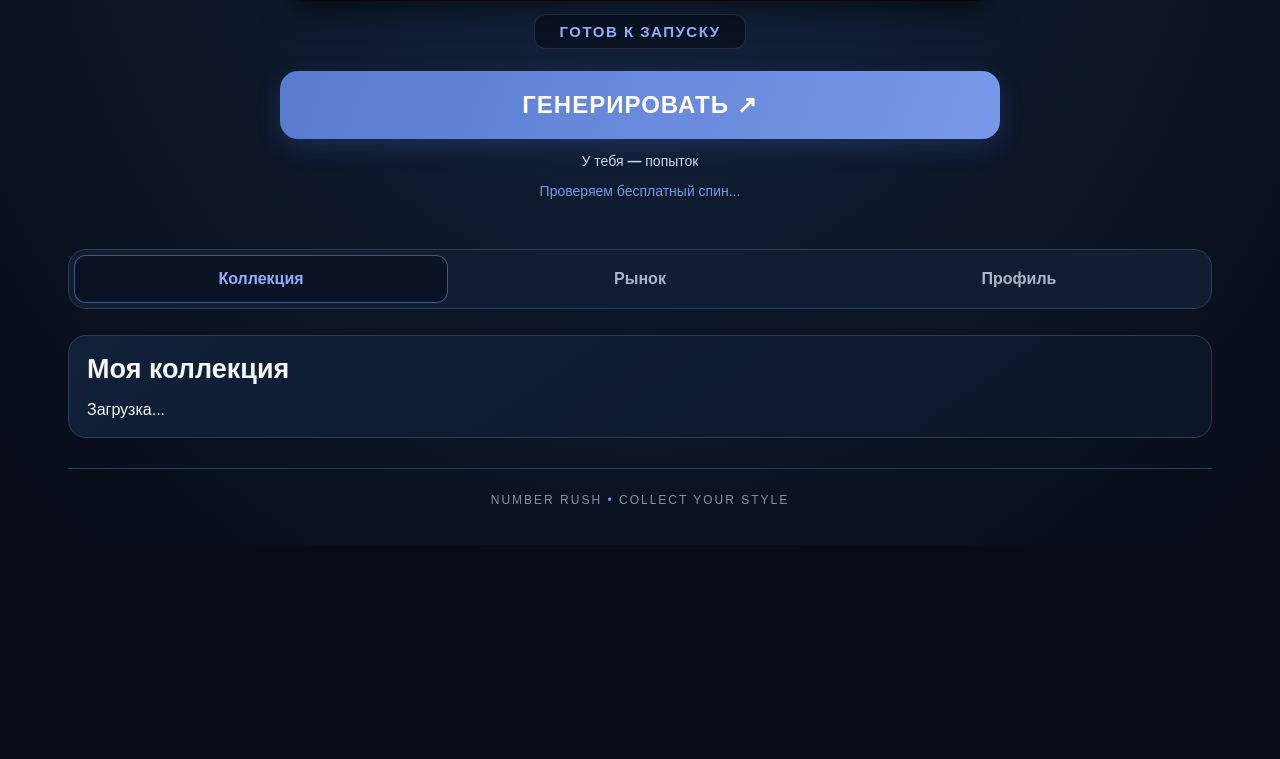
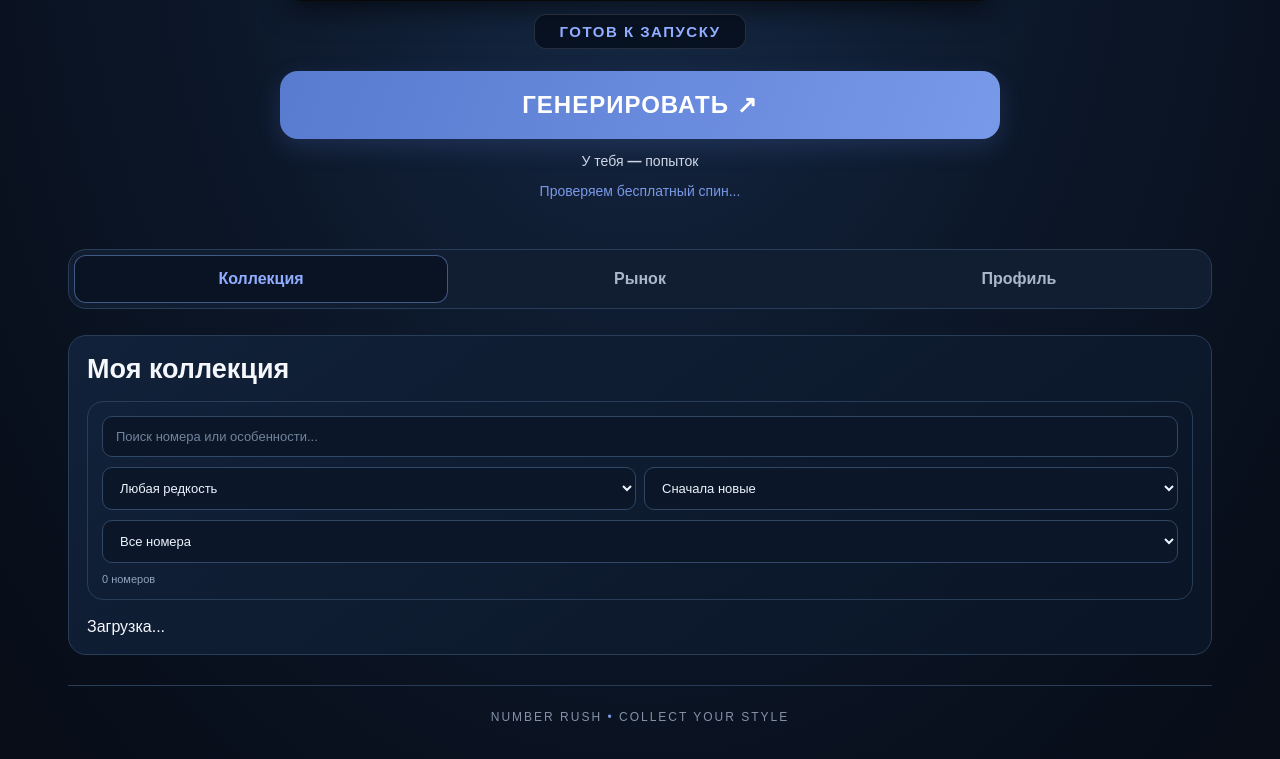
Before and after one commit to babytaape-sketch/number-rush, a plain HTML site: page web/index.html in a window 1280 px wide. Shown: the part 447-1206 px from the top of the page. Before the commit the page ends 992 px from the top, so only its background shows below. Drawn offline with Linux system fonts and the light colour scheme; files that its build step writes are made by us from their sources; files whose address does not match are found by name.

Commit message:
Add collection filter controls

```diff
--- a/web/index.html
+++ b/web/index.html
@@ -6,7 +6,7 @@
   <meta name="viewport" content="width=device-width, initial-scale=1, viewport-fit=cover">
   <meta name="theme-color" content="#080b10">
   <title>NUMBER RUSH</title>
-  <link rel="stylesheet" href="/static/style.css?v=23">
+  <link rel="stylesheet" href="/static/style.css?v=24">
   <script src="https://telegram.org/js/telegram-web-app.js"></script>
 </head>
 <body>
@@ -49,6 +49,32 @@
 
     <section id="collection" class="panel">
       <h2>Моя коллекция</h2>
+      <div class="market-tools collection-tools">
+        <input id="collection-search" class="market-search" type="search" placeholder="Поиск номера или особенности...">
+        <div class="market-filter-row">
+          <select id="collection-rarity" class="market-select">
+            <option value="all">Любая редкость</option>
+            <option value="Common">Обычный</option>
+            <option value="Uncommon">Необычный</option>
+            <option value="Rare">Редкий</option>
+            <option value="Epic">Эпический</option>
+            <option value="Legendary">Легендарный</option>
+            <option value="Mythic">Мифический</option>
+          </select>
+          <select id="collection-sort" class="market-select">
+            <option value="newest">Сначала новые</option>
+            <option value="cheap">Сначала дешевле</option>
+            <option value="expensive">Сначала дороже</option>
+            <option value="rarity">По редкости</option>
+          </select>
+        </div>
+        <select id="collection-status" class="market-select">
+          <option value="all">Все номера</option>
+          <option value="listed">Выставленные на рынок</option>
+          <option value="owned">Не выставленные</option>
+        </select>
+        <div class="market-tools-bottom"><span id="collection-count">0 номеров</span></div>
+      </div>
       <div id="items" class="items">Загрузка...</div>
     </section>
 
@@ -89,6 +115,6 @@
     <footer>NUMBER RUSH <span>•</span> COLLECT YOUR STYLE</footer>
   </div>
 
-  <script src="/static/app.js?v=19"></script>
+  <script src="/static/app.js?v=20"></script>
 </body>
 </html>
```
